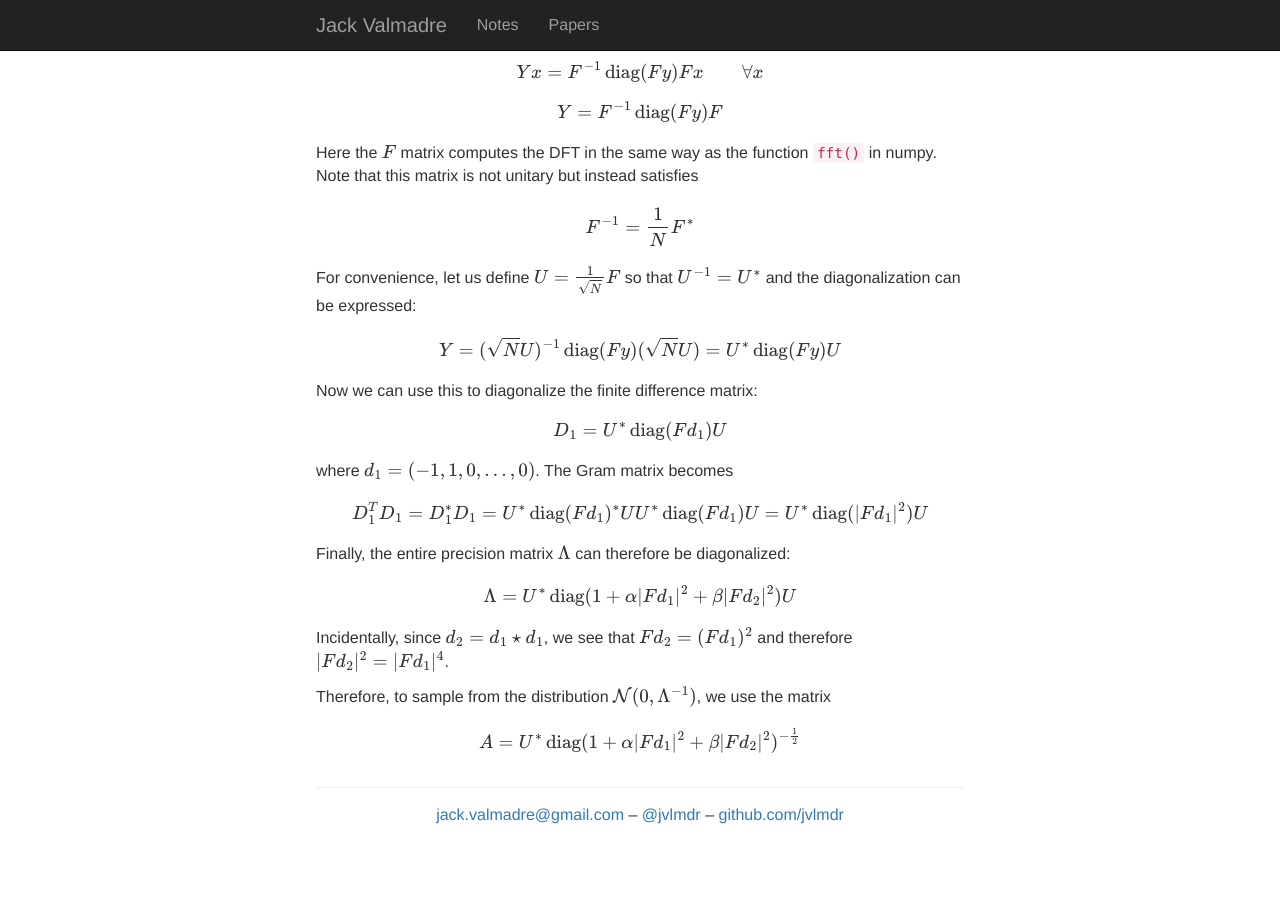
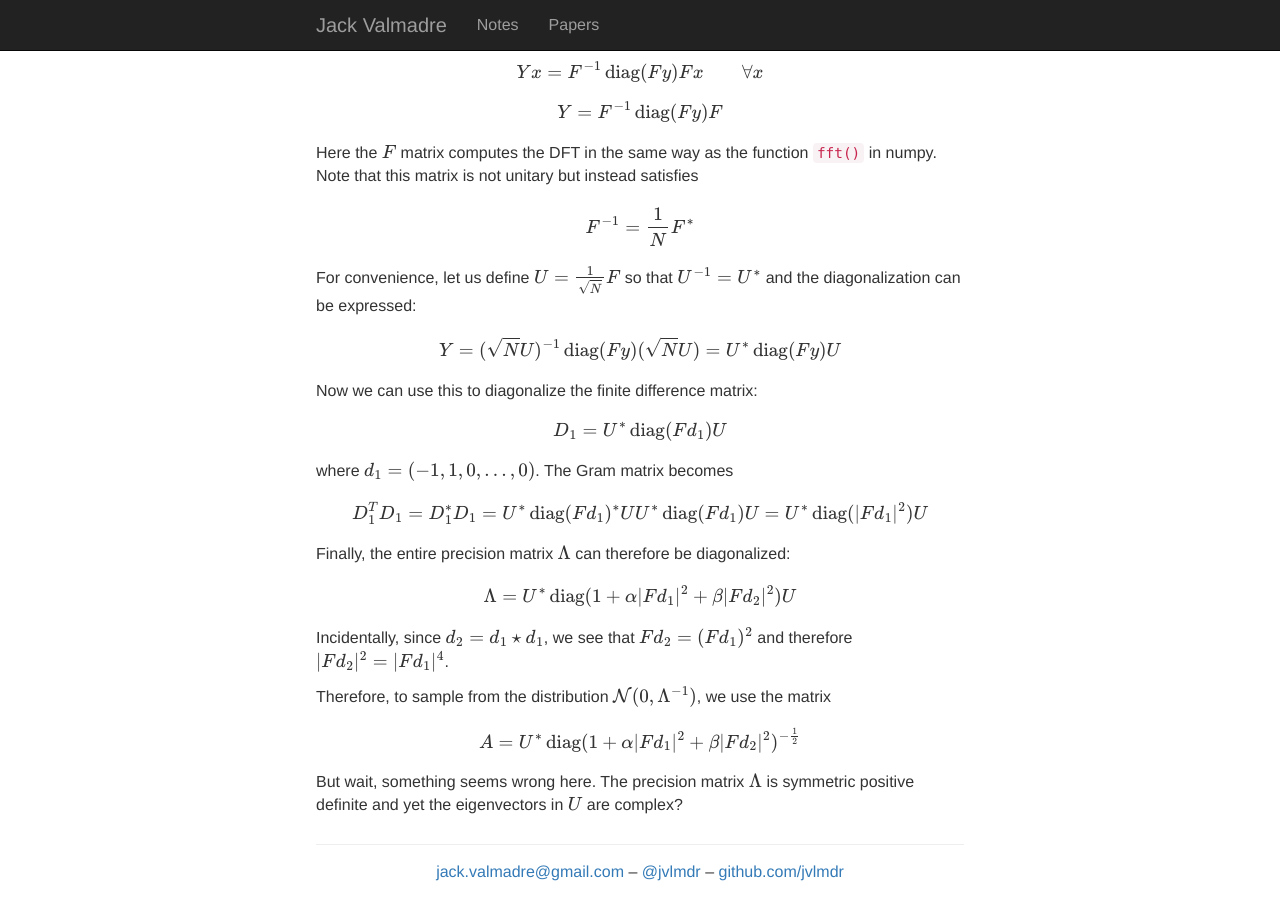
Before and after one commit to jvlmdr/jack.valmadre.net, a Jekyll site: the page built from notes/_posts/2020-01-06-sample-smooth-paths.md, in a window 1280 px wide and 900 px high, scrolled down 1415 px. Built offline with Jekyll 4.4.1, drawn with Linux system fonts in a browser that asks for light colours; nearby versions of some CDN libraries; formulas are drawn with MathJax 3; before the commit the page ends 2258 px from its top, so only the background shows below that.

Commit message:
Update 2020-01-06-sample-smooth-paths.md

```diff
--- a/notes/_posts/2020-01-06-sample-smooth-paths.md
+++ b/notes/_posts/2020-01-06-sample-smooth-paths.md
@@ -74,3 +74,6 @@ Incidentally, since $d_2 = d_1 \star d_1$, we see that $F d_{2} = (F d_{1})^2$ a
 Therefore, to sample from the distribution $\mathcal{N}(0, \Lambda^{-1})$, we use the matrix
 
 $$ A = U^{\ast} \operatorname{diag}(1 + \alpha \lvert F d_{1} \rvert^{2} + \beta \lvert F d_{2} \rvert^{2})^{-\frac{1}{2}} $$
+
+But wait, something seems wrong here.
+The precision matrix $\Lambda$ is symmetric positive definite and yet the eigenvectors in $U$ are complex?
```
